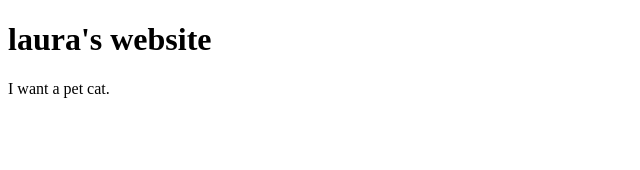
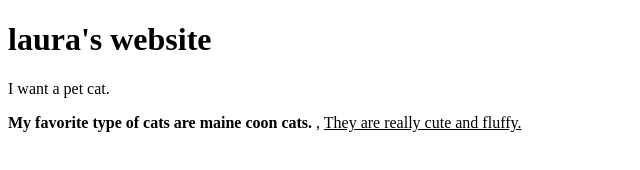
Before and after one commit to ls3868/fundamentals, a plain HTML site: page index.html in a window 1280 px wide. Shown: the whole page, without its empty margins (0-640 px from the left). Drawn offline with Linux system fonts and the light colour scheme.

Commit message:
Update index.html

```diff
--- a/index.html
+++ b/index.html
@@ -3,5 +3,8 @@
  <body>
 <h1>laura's website</h1>
    	<p>I want a pet cat.</p>
+  <p><b>My favorite type of cats are maine coon cats. </b>,
+	<u>They are really cute and fluffy.</u>
+</p>
  </body>
 </html>
```
